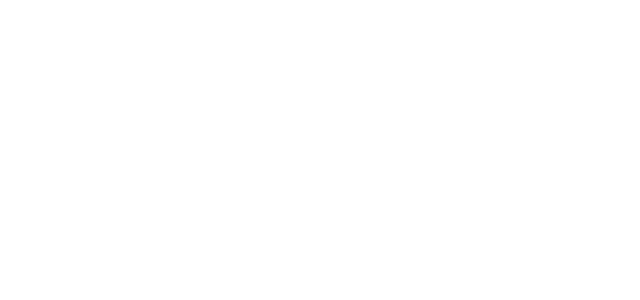
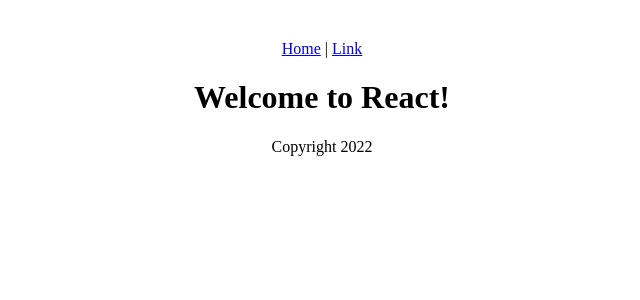
Before and after one commit to DMVCodeX/Berto-BabyShower, a React (Vite) app: page /home in a window 1280 px wide. Shown: the top 300 px of the page, without its empty margins (318-958 px from the left). Built offline with nearby package versions, Linux system fonts and the light colour scheme.

Commit message:
add home, header, footer, and content pages

```diff
--- a/src/App.jsx
+++ b/src/App.jsx
@@ -1,7 +1,18 @@
 import "./App.css";
+import { Header } from "./Header";
+import { Footer } from "./Footer";
+import { Content } from "./Content";
 
 function App() {
-  return <></>;
+  return (
+    <>
+      <div>
+        <Header />
+        <Content />
+        <Footer />
+      </div>
+    </>
+  );
 }
 
 export default App;
--- /dev/null
+++ b/src/Content.jsx
@@ -0,0 +1,7 @@
+export function Content() {
+  return (
+    <div>
+      <h1>Welcome to React!</h1>
+    </div>
+  );
+}
--- /dev/null
+++ b/src/Footer.jsx
@@ -0,0 +1,7 @@
+export function Footer() {
+  return (
+    <footer>
+      <p>Copyright 2022</p>
+    </footer>
+  );
+}
--- /dev/null
+++ b/src/Header.jsx
@@ -0,0 +1,9 @@
+export function Header() {
+  return (
+    <header>
+      <nav>
+        <a href="#">Home</a> | <a href="#">Link</a>
+      </nav>
+    </header>
+  );
+}
--- a/src/index.css
+++ b/src/index.css
@@ -1,69 +1,3 @@
-:root {
-  font-family: Inter, system-ui, Avenir, Helvetica, Arial, sans-serif;
-  line-height: 1.5;
-  font-weight: 400;
-
-  color-scheme: light dark;
-  color: rgba(255, 255, 255, 0.87);
-  background-color: #242424;
-
-  font-synthesis: none;
-  text-rendering: optimizeLegibility;
-  -webkit-font-smoothing: antialiased;
-  -moz-osx-font-smoothing: grayscale;
-  -webkit-text-size-adjust: 100%;
+html {
+  scroll-behavior: smooth;
 }
-
-a {
-  font-weight: 500;
-  color: #646cff;
-  text-decoration: inherit;
-}
-a:hover {
-  color: #535bf2;
-}
-
-body {
-  margin: 0;
-  display: flex;
-  place-items: center;
-  min-width: 320px;
-  min-height: 100vh;
-}
-
-h1 {
-  font-size: 3.2em;
-  line-height: 1.1;
-}
-
-button {
-  border-radius: 8px;
-  border: 1px solid transparent;
-  padding: 0.6em 1.2em;
-  font-size: 1em;
-  font-weight: 500;
-  font-family: inherit;
-  background-color: #1a1a1a;
-  cursor: pointer;
-  transition: border-color 0.25s;
-}
-button:hover {
-  border-color: #646cff;
-}
-button:focus,
-button:focus-visible {
-  outline: 4px auto -webkit-focus-ring-color;
-}
-
-@media (prefers-color-scheme: light) {
-  :root {
-    color: #213547;
-    background-color: #ffffff;
-  }
-  a:hover {
-    color: #747bff;
-  }
-  button {
-    background-color: #f9f9f9;
-  }
-}
```
Also changed, not shown: src/Home.jsx (added).
